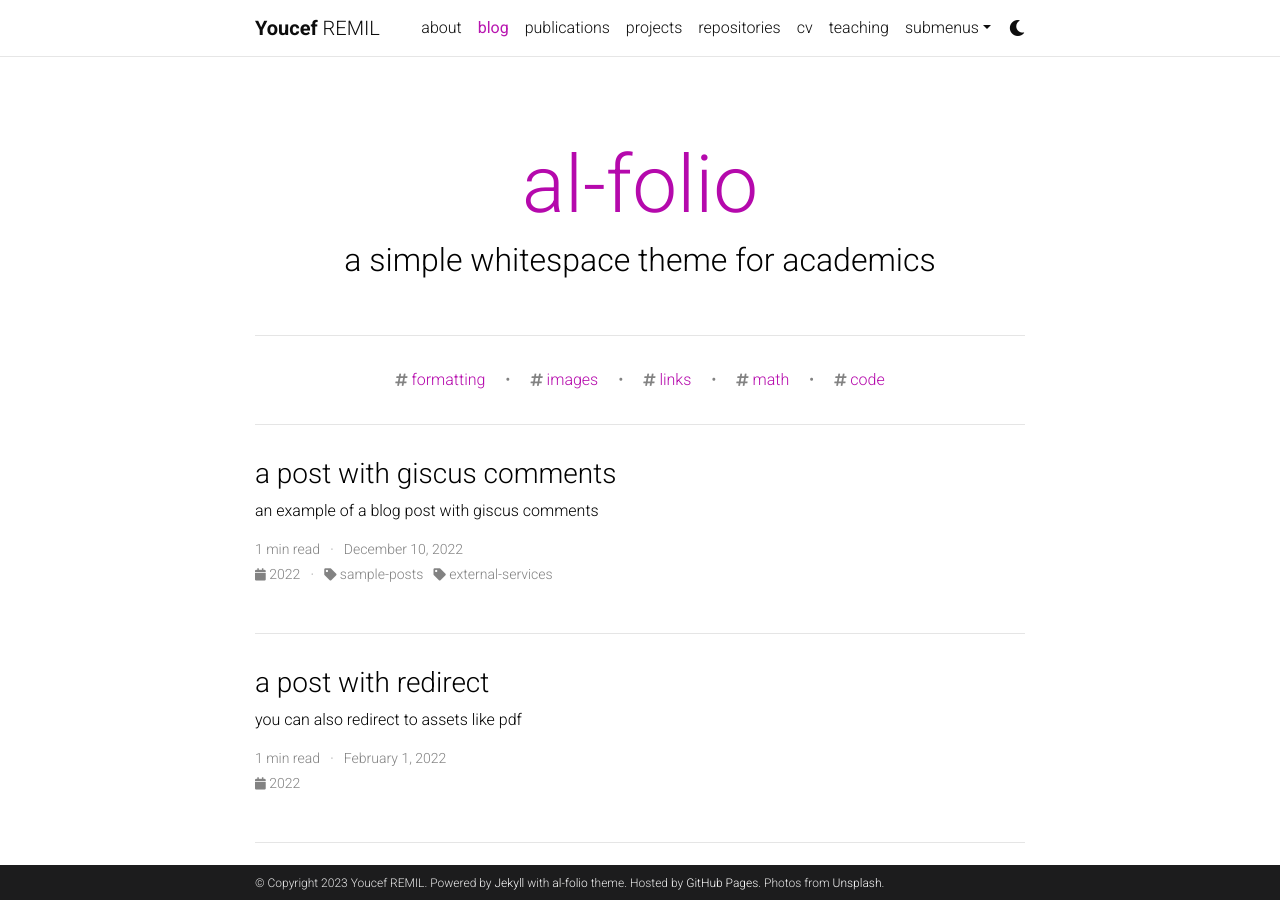
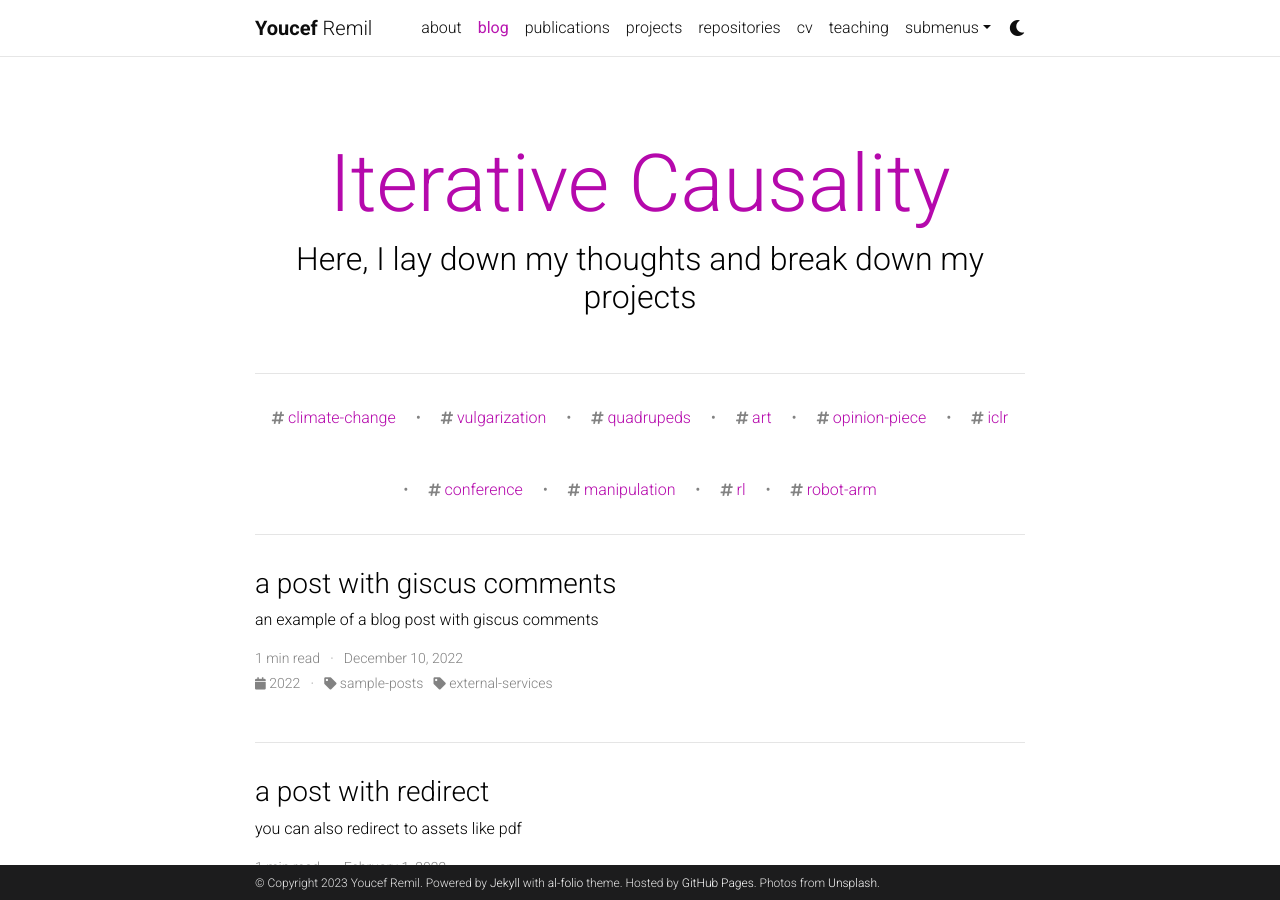
Before and after one commit to RemilYoucef/remilyoucef.github.io, a Jekyll site: the page built from blog/index.html, in a window 1280 px wide and 900 px high. Built offline with Jekyll 4.4.1, drawn with Linux system fonts in a browser that asks for light colours; the list of posts is cut into pages by our own code; comment, search, counter and statistics services are not loaded; a style sheet for code colours, icons or effects is not loaded; some of the changed lines change nothing that is shown.

Commit message:
Update _config.yml

```diff
--- a/_config.yml
+++ b/_config.yml
@@ -5,7 +5,7 @@
 title: blank # the website title (if blank, full name will be used instead)
 first_name: Youcef
 middle_name:
-last_name: REMIL
+last_name: Remil
 email: youcef.remil.cs@gmail.com
 description: > # the ">" symbol means to ignore newlines until "footer_text:"
   Youcef REMIL's personal website
@@ -13,13 +13,13 @@ footer_text: >
   Powered by <a href="https://jekyllrb.com/" target="_blank">Jekyll</a> with <a href="https://github.com/alshedivat/al-folio">al-folio</a> theme.
   Hosted by <a href="https://pages.github.com/" target="_blank">GitHub Pages</a>.
   Photos from <a href="https://unsplash.com" target="_blank">Unsplash</a>.
-keywords: jekyll, jekyll-theme, academic-website, portfolio-website  # add your own keywords or leave empty
+keywords: ml, rl, robotics, academic-website  # add your own keywords or leave empty
 
 lang: en # the language of your site (for example: en, fr, cn, ru, etc.)
-icon: ⚛️  # the emoji used as the favicon (alternatively, provide image name in /assets/img/)
+icon: emojis/nn.png  # the emoji used as the favicon (alternatively, provide image name in /assets/img/)
 
 url: https://iamyoucefremil.github.io # the base hostname & protocol for your site
-baseurl:  # the subpath of your site, e.g. /blog/
+baseurl: # the subpath of your site, e.g. /blog/
 last_updated: false # set to true if you want to display last updated in the footer
 impressum_path:  # set to path to include impressum link in the footer, use the same path as permalink in a page, helps to conform with EU GDPR
 
@@ -34,10 +34,6 @@ highlight_theme_dark: native    # https://github.com/jwarby/jekyll-pygments-them
 # repo color theme
 repo_theme_light: default       # https://github.com/anuraghazra/github-readme-stats/blob/master/themes/README.md
 repo_theme_dark: dark           # https://github.com/anuraghazra/github-readme-stats/blob/master/themes/README.md
-repo_trophies:
-  enabled: true
-  theme_light: flat    # https://github.com/ryo-ma/github-profile-trophy
-  theme_dark: gitdimmed  # https://github.com/ryo-ma/github-profile-trophy
 
 # -----------------------------------------------------------------------------
 # RSS Feed
@@ -45,7 +41,7 @@ repo_trophies:
 # will use title and url fields
 # Take a look to https://github.com/jekyll/jekyll-feed for more customization
 
-rss_icon: true
+rss_icon: false
 
 # -----------------------------------------------------------------------------
 # Layout
@@ -73,44 +69,29 @@ og_image: # The site-wide (default for all links) Open Graph preview image
 
 github_username: # your GitHub user name
 gitlab_username: # your GitLab user name
-twitter_username: # your Twitter handle
-mastodon_username: # your mastodon instance+username in the format instance.tld/@username
+twitter_username: velythyl # your Twitter handle
 linkedin_username: # your LinkedIn user name
-telegram_username: # your Telegram user name
 scholar_userid: # your Google Scholar ID
-semanticscholar_id: # your Semantic Scholar ID
-whatsapp_number: # your WhatsApp number (full phone number in international format. Omit any zeroes, brackets, or dashes when adding the phone number in international format.)
 orcid_id: # your ORCID ID
 medium_username: # your Medium username
 quora_username: # your Quora username
 publons_id: # your ID on Publons
-osf_id: # your OSF ID
 research_gate_profile: # your profile on ResearchGate
 blogger_url: # your blogger URL
 work_url: # work page URL
 keybase_username: # your keybase user name
 wikidata_id: # your wikidata id
-wikipedia_id: # your wikipedia id (Case sensitive)
 dblp_url: # your DBLP profile url
-stackoverflow_id: # your stackoverflow id
-kaggle_id: # your kaggle id
-lastfm_id: # your lastfm id
-spotify_id: # your spotify id
-pinterest_id: # your pinterest id
-unsplash_id: # your unsplash id
-instagram_id: # your instagram id
-facebook_id: # your facebook id
-youtube_id: # your youtube channel id (youtube.com/@<youtube_id>)
-discord_id: # your discord id (18-digit unique numerical identifier)
+stackoverflow_id: #your stackoverflow id
 
 contact_note: >
-  You can even add a little note about which of these is the best way to reach you.
+  You probably should reach out to me using Twitter
 
 # -----------------------------------------------------------------------------
 # Analytics and search engine verification
 # -----------------------------------------------------------------------------
 
-google_analytics:  # your Google Analytics measurement ID (format: G-XXXXXXXXXX)
+google_analytics:  # your Goole Analytics measurement ID (format: G-XXXXXXXXXX)
 panelbear_analytics:  # panelbear analytics site ID (format: XXXXXXXXX)
 
 google_site_verification:  # your google-site-verification ID (Google Search Console)
@@ -120,45 +101,25 @@ bing_site_verification:  # out your bing-site-verification ID (Bing Webmaster)
 # Blog
 # -----------------------------------------------------------------------------
 
-blog_name: al-folio # blog_name will be displayed in your blog page
+blog_name: Iterative Causality # blog_name will be displayed in your blog page
 blog_nav_title: blog # your blog must have a title for it to be displayed in the nav bar
-blog_description: a simple whitespace theme for academics
+blog_description: Here, I lay down my thoughts and break down my projects
 permalink: /blog/:year/:title/
 
 # Pagination
 pagination:
   enabled: true
 
-related_blog_posts:
-  enabled: true
-  max_related: 5
-
-# Giscus comments (RECOMMENDED)
-# Follow instructions on https://giscus.app/ to setup for your repo to fill out
-# the information below.
-giscus:
-  repo: alshedivat/al-folio      # <your-github-user-name>/<your-github-repo-name>
-  repo_id: MDEwOlJlcG9zaXRvcnk2MDAyNDM2NQ==
-  category: Comments             # name of the category under which discussions will be created
-  category_id: DIC_kwDOA5PmLc4CTBt6
-  mapping: title                 # identify discussions by post title
-  strict: 1                      # use strict identification mode
-  reactions_enabled: 1           # enable (1) or disable (0) emoji reactions
-  input_position: bottom         # whether to display input form below (bottom) or above (top) the comments
-  theme: preferred_color_scheme  # name of the color scheme (preferred works well with al-folio light/dark mode)
-  emit_metadata: 0
-  lang: en
-
-# Disqus comments (DEPRECATED)
-disqus_shortname: al-folio # put your disqus shortname
+# Comments
+disqus_shortname: # put your disqus shortname
 # https://help.disqus.com/en/articles/1717111-what-s-a-shortname
 
 # External sources.
-# If you have blog posts published on medium.com or other external sources,
+# If you have blog posts published on medium.com or other exteranl sources,
 # you can display them in your blog by adding a link to the RSS feed.
-external_sources:
-  - name: medium.com
-    rss_url: https://medium.com/@al-folio/feed
+#external_sources:
+#  - name: medium.com
+#    rss_url: https://medium.com/@al-folio/feed
 
 # -----------------------------------------------------------------------------
 # Collections
@@ -171,18 +132,11 @@ collections:
     output: true
     permalink: /news/:path/
   projects:
-    output: true
+    output: false
     permalink: /projects/:path/
 
-news:
-  enabled: true
-  scrollable: true # adds a vertical scroll bar if there are more than 3 news items
-  limit: 5 # leave blank to include all the news in the `_news` folder
-
-latest_posts:
-  enabled: true
-  scrollable: true # adds a vertical scroll bar if there are more than 3 new posts items
-  limit: 3 # leave blank to include all the blog posts
+news_scrollable: true # adds a vertical scroll bar if there are more than 3 news items
+news_limit: 5 # leave blank to include all the news in the `_news` folder
 
 # -----------------------------------------------------------------------------
 # Jekyll settings
@@ -224,14 +178,14 @@ plugins:
   - jekyll-paginate-v2
   - jekyll/scholar
   - jekyll-sitemap
-  - jekyll-link-attributes
+  - jekyll-target-blank
   - jekyll-twitter-plugin
   - jemoji
 
 # Sitemap settings
 defaults:
   - scope:
-      path: "assets"
+      path: "assets/**/*.*"
     values:
       sitemap: false
 
@@ -259,7 +213,8 @@ jekyll-archives:
     tag: '/blog/tag/:name/'
     category: '/blog/category/:name/'
 
-display_tags: ['formatting', 'images', 'links', 'math', 'code'] # this tags will be dispalyed on the front page of your blog
+display_tags: ['climate-change', 'vulgarization', 'quadrupeds', 'art', 'opinion-piece', 'iclr', 'conference', 'manipulation', 'rl', 'robot-arm']
+# this tags will be displayed on the front page of your blog
 
 # -----------------------------------------------------------------------------
 # Jekyll Scholar
@@ -267,8 +222,9 @@ display_tags: ['formatting', 'images', 'links', 'math', 'code'] # this tags will
 
 scholar:
 
-  last_name: [Remil]
+  last_name: Remil
   first_name: [Youcef, Y.]
+
 
   style: apa
   locale: en
@@ -290,12 +246,8 @@ scholar:
 
   query: "@*"
 
-badges: # Display different badges for your publications
-  altmetric_badge: true # Altmetric badge (https://www.altmetric.com/products/altmetric-badges/)
-  dimensions_badge: true # Dimensions badge (https://badge.dimensions.ai/)
-
 # Filter out certain bibtex entry keywords used internally from the bib output
-filtered_bibtex_keywords: [abbr, abstract, arxiv, bibtex_show, html, pdf, selected, supp, blog, code, poster, slides, website, preview, altmetric]
+filtered_bibtex_keywords: [abbr, abstract, arxiv, bibtex_show, html, pdf, selected, supp, blog, code, poster, slides, website, preview]
 
 # Maximum number of authors to be shown for each publication (more authors are visible on click)
 max_author_limit: 3  # leave blank to always show all authors
@@ -303,27 +255,15 @@ more_authors_animation_delay: 10  # more authors are revealed on click using ani
 
 
 # -----------------------------------------------------------------------------
-# Jekyll Link Attributes
-# -----------------------------------------------------------------------------
-
-# These are the defaults
-external_links:
-  enabled: true
-  rel: external nofollow noopener
-  target: _blank
-  exclude:
-
-
-# -----------------------------------------------------------------------------
 # Responsive WebP Images
 # -----------------------------------------------------------------------------
 
 imagemagick:
-  enabled: true # enables responsive images for your site (recommended, see https://github.com/alshedivat/al-folio/issues/537)
+  enabled: true # enables responsive images for your site (recomended, see https://github.com/alshedivat/al-folio/issues/537)
   widths:
     - 480
     - 800
-    - 1400
+    - 1000
   input_directories:
     - assets/img/
   input_formats:
@@ -351,7 +291,7 @@ enable_google_analytics:    false  # enables google analytics
 enable_panelbear_analytics: false  # enables panelbear analytics
 enable_google_verification: false  # enables google site verification
 enable_bing_verification:   false  # enables bing site verification
-enable_masonry:             true   # enables automatic project cards arrangement
+enable_masonry:             true   # enables automatic project cards arangement
 enable_math:                true   # enables math typesetting (uses MathJax)
 enable_tooltips:            false  # enables automatic tooltip links generated
                                    # for each section titles on pages and posts
@@ -361,7 +301,7 @@ enable_navbar_social:       false  # enables displaying social links in the
 enable_project_categories:  true   # enables categorization of projects into
                                    # multiple categories
 enable_medium_zoom:         true   # enables image zoom feature (as on medium.com)
-enable_progressbar:         true   # enables a horizontal progress bar linked to the vertical scroll position
+
 
 # -----------------------------------------------------------------------------
 # Library versions
@@ -392,5 +332,5 @@ mdb:
     css: "sha256-jpjYvU3G3N6nrrBwXJoVEYI/0zw8htfFnhT9ljN3JJw="
     js: "sha256-NdbiivsvWt7VYCt6hYNT3h/th9vSTL4EDWeGs5SN3DA="
 medium_zoom:
-  version: "1.0.8"
-  integrity: "sha256-7PhEpEWEW0XXQ0k6kQrPKwuoIomz8R8IYyuU1Qew4P8="
+  version: "1.0.6"
+  integrity: "sha256-EdPgYcPk/IIrw7FYeuJQexva49pVRZNmt3LculEr7zM="
```
